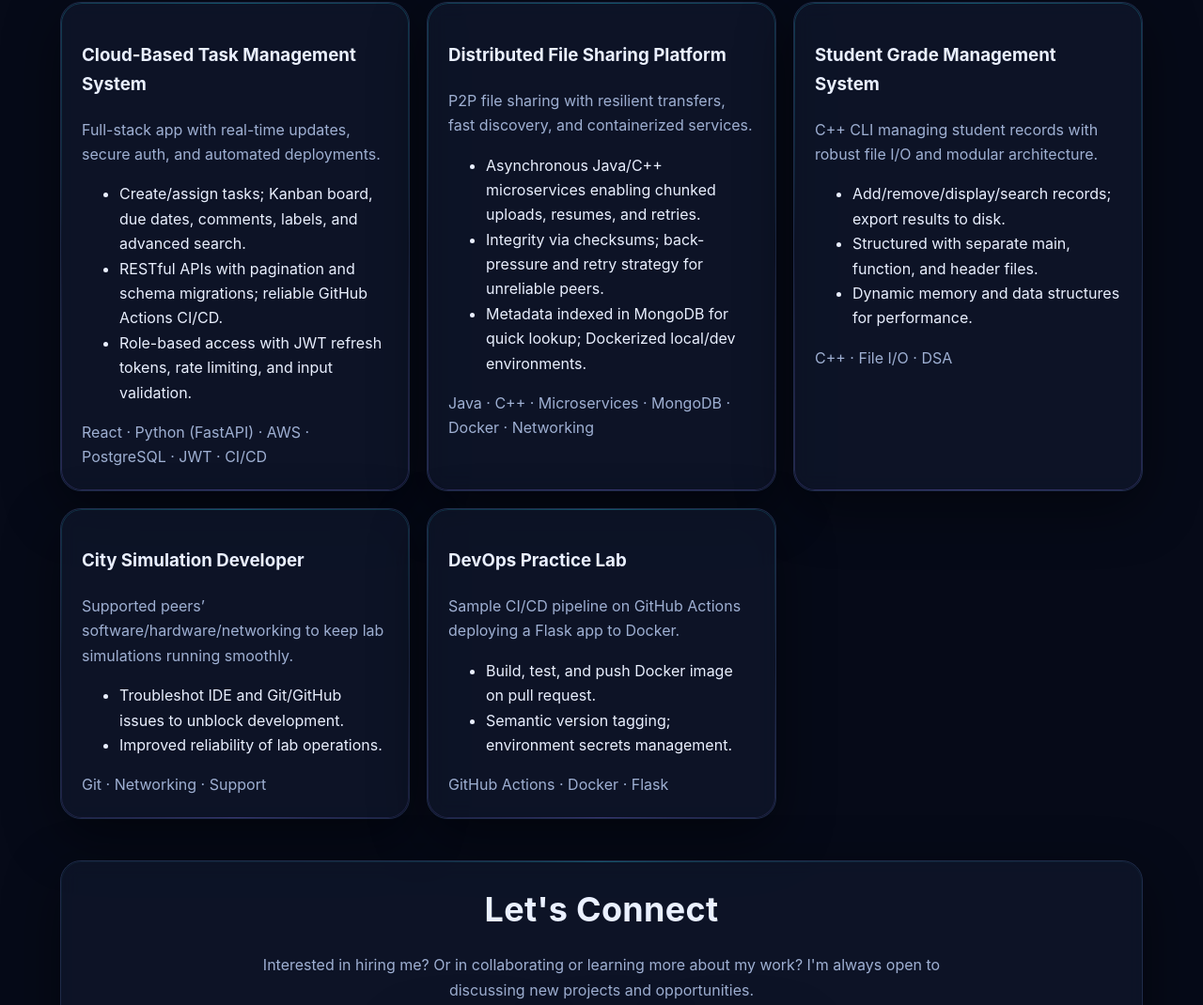
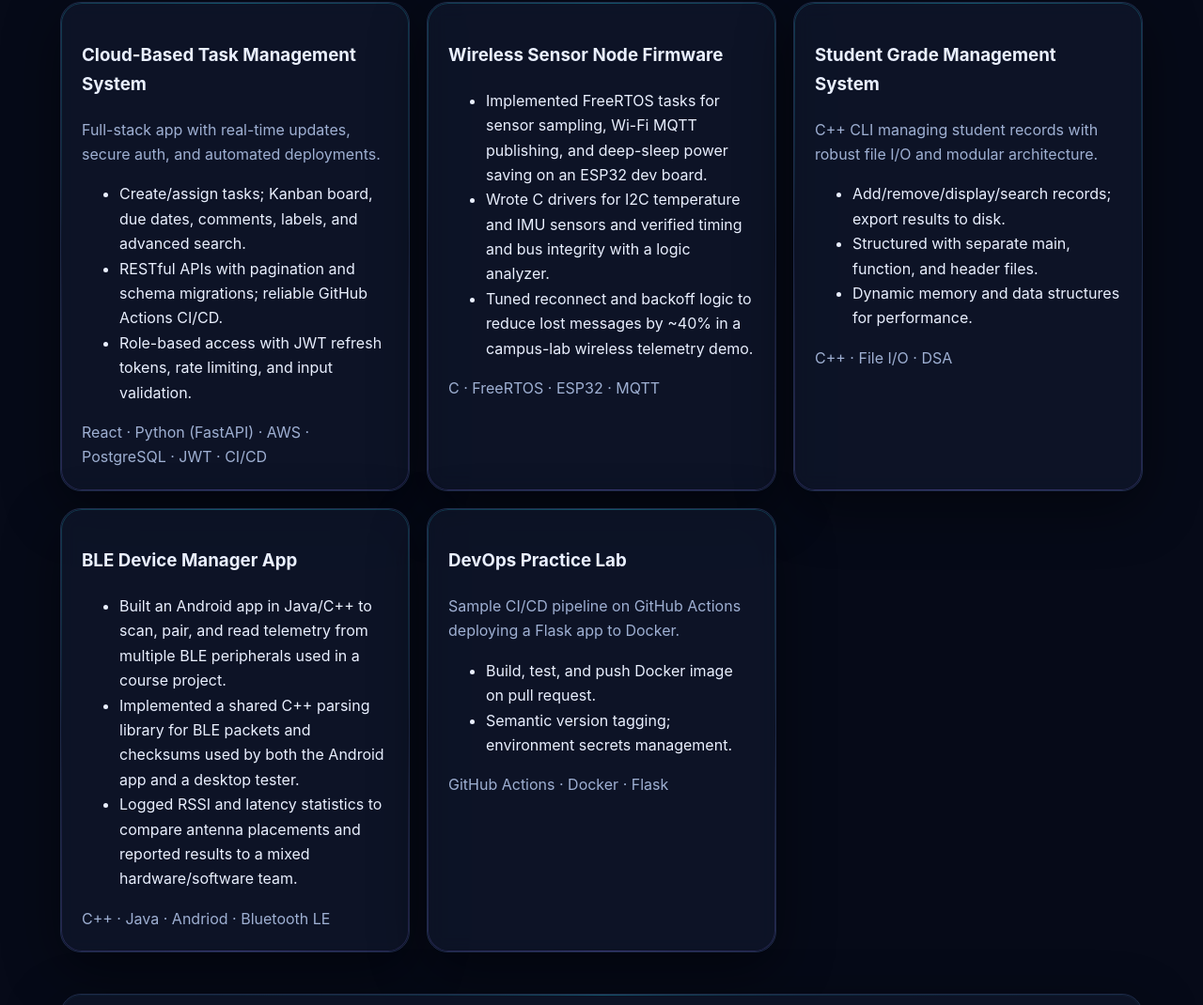
Before and after one commit to karthik-35/portfolio, a plain HTML site: page index.html in a window 1280 px wide. Shown: the part 2954-4024 px from the top of the page at 94% size. Drawn offline with Linux system fonts and the light colour scheme.

Commit message:
Update project descriptions in index.html

```diff
--- a/index.html
+++ b/index.html
@@ -329,14 +329,13 @@
       </article>
 
         <article class="card">
-        <h3>Distributed File Sharing Platform</h3>
-        <p class="muted">P2P file sharing with resilient transfers, fast discovery, and containerized services.</p>
+        <h3>Wireless Sensor Node Firmware</h3>
         <ul>
-          <li>Asynchronous Java/C++ microservices enabling chunked uploads, resumes, and retries.</li>
-          <li>Integrity via checksums; back-pressure and retry strategy for unreliable peers.</li>
-          <li>Metadata indexed in MongoDB for quick lookup; Dockerized local/dev environments.</li>
+          <li>Implemented FreeRTOS tasks for sensor sampling, Wi-Fi MQTT publishing, and deep-sleep power saving on an ESP32 dev board.</li>
+          <li>Wrote C drivers for I2C temperature and IMU sensors and verified timing and bus integrity with a logic analyzer.</li>
+          <li>Tuned reconnect and backoff logic to reduce lost messages by ~40% in a campus-lab wireless telemetry demo.</li>
         </ul>
-        <div class="muted">Java · C++ · Microservices · MongoDB · Docker · Networking</div>
+        <div class="muted">C · FreeRTOS · ESP32 · MQTT </div>
       </article>
 
         <article class="card">
@@ -350,13 +349,13 @@
           <div class="muted">C++ · File I/O · DSA</div>
         </article>
         <article class="card">
-          <h3>City Simulation Developer</h3>
-          <p class="muted">Supported peers’ software/hardware/networking to keep lab simulations running smoothly.</p>
+          <h3>BLE Device Manager App</h3>
           <ul>
-            <li>Troubleshot IDE and Git/GitHub issues to unblock development.</li>
-            <li>Improved reliability of lab operations.</li>
+            <li>Built an Android app in Java/C++ to scan, pair, and read telemetry from multiple BLE peripherals used in a course project.</li>
+            <li>Implemented a shared C++ parsing library for BLE packets and checksums used by both the Android app and a desktop tester.</li>
+            <li>Logged RSSI and latency statistics to compare antenna placements and reported results to a mixed hardware/software team.</li>
           </ul>
-          <div class="muted">Git · Networking · Support</div>
+          <div class="muted">C++ · Java · Andriod · Bluetooth LE</div>
         </article>
         <article class="card">
           <h3>DevOps Practice Lab</h3>
```
